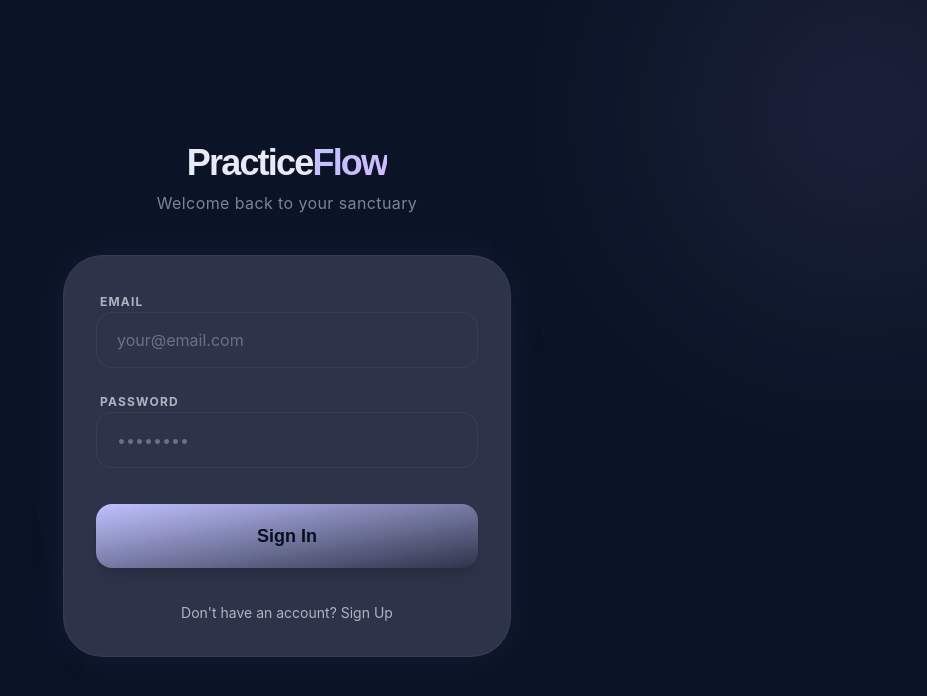
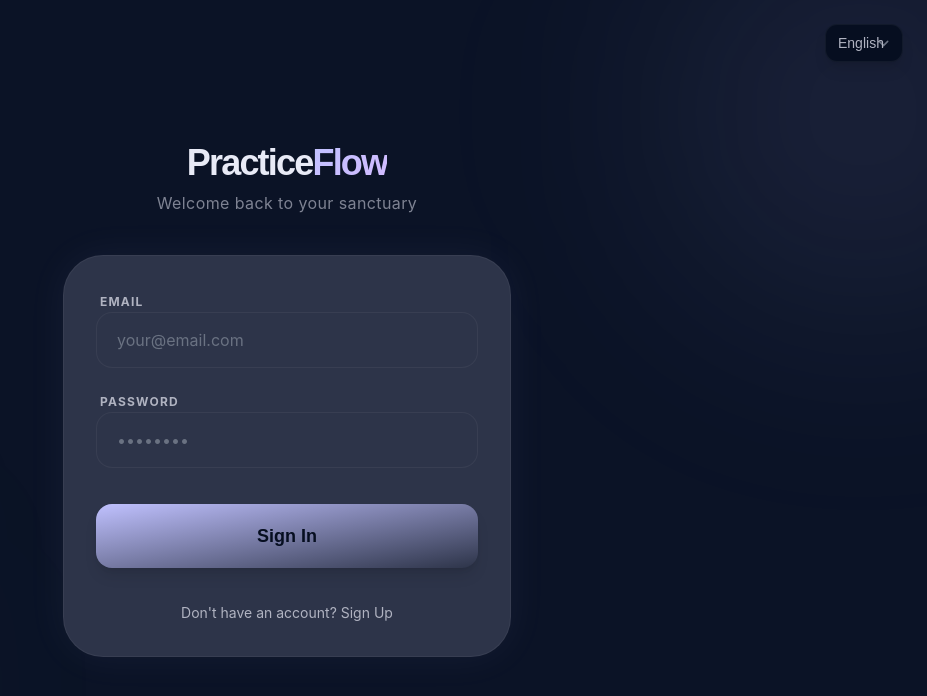
Before and after one commit to haag08/practiceFlow, a SvelteKit app: page /login in a window 1280 px wide. Shown: the top 696 px of the page, without its empty margins (353-1280 px from the left). Built offline with nearby package versions, Linux system fonts and the light colour scheme; no server answers.

Commit message:
Update +page.svelte

```diff
--- a/src/routes/login/+page.svelte
+++ b/src/routes/login/+page.svelte
@@ -5,6 +5,16 @@
   import { goto } from '$app/navigation';
   import { base } from '$app/paths';
   import { i18n } from '$lib/i18n.svelte';
+  import { settingsStore } from '$lib/stores/settings.svelte';
+
+  // Initialize default language from settingsStore or browser if needed
+  let selectedLanguage = $state(settingsStore.settings.language || 'en');
+
+  function handleLanguageChange(e: Event) {
+    const lang = (e.target as HTMLSelectElement).value;
+    selectedLanguage = lang;
+    settingsStore.settings.language = lang;
+  }
 
   let mode = $state<'login' | 'signup'>('login');
   let email = $state('');
@@ -21,7 +31,7 @@
     try {
       if (mode === 'signup') {
         const redirectTo = window.location.origin + base;
-        const { error: signUpError } = await authService.signUp(email, password, username, fullName, redirectTo);
+        const { error: signUpError } = await authService.signUp(email, password, username, fullName, selectedLanguage, redirectTo);
         if (signUpError) throw signUpError;
         alert(i18n.t('auth.confirm_email'));
         mode = 'login';
@@ -42,6 +52,18 @@
   <!-- Background Decorative Elements -->
   <div class="absolute top-[-10%] right-[-10%] w-96 h-96 bg-primary/10 blur-[120px] rounded-full"></div>
   <div class="absolute bottom-[-10%] left-[-10%] w-96 h-96 bg-tertiary/5 blur-[120px] rounded-full"></div>
+
+  <!-- Language Selector -->
+  <div class="absolute top-6 right-6 z-20">
+    <select
+      value={selectedLanguage}
+      onchange={handleLanguageChange}
+      class="bg-surface-container-lowest border border-white/5 rounded-xl py-2 px-3 text-sm font-display text-on-surface-variant focus:outline-none focus:border-primary/50 cursor-pointer hover:bg-surface-container-highest transition-colors shadow-lg"
+    >
+      <option value="en">English</option>
+      <option value="de">Deutsch</option>
+    </select>
+  </div>
 
   <div class="w-full max-w-md z-10 animate-fade-in">
     <div class="text-center mb-10">
```
